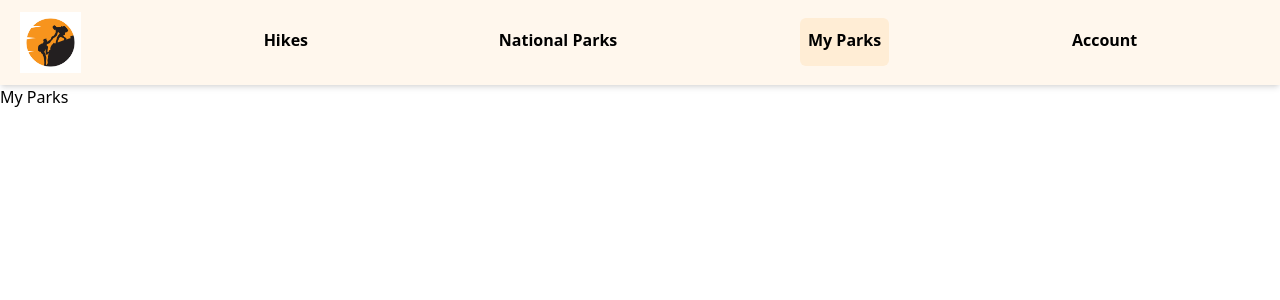
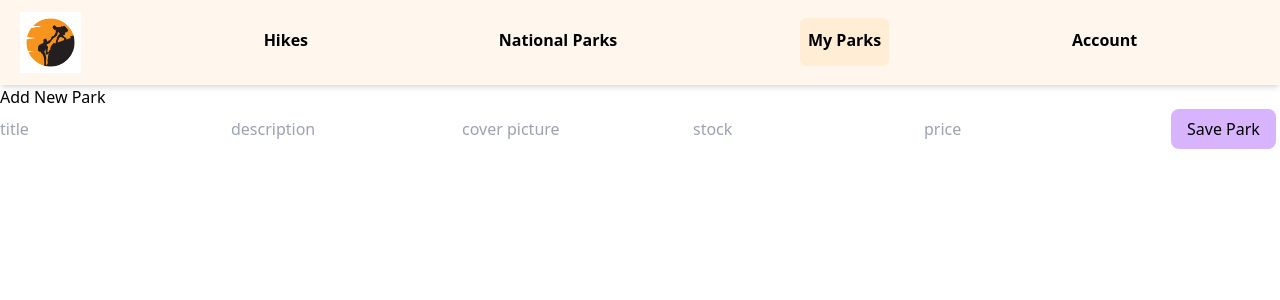
Before and after one commit to armando12100/Jason, a React (Vite) app in the folder client/: page /myparks in a window 1280 px wide. Shown: the top 300 px of the page. Built offline with nearby package versions, Linux system fonts and the light colour scheme.

Commit message:
MyParks page added

```diff
--- a/client/package.json
+++ b/client/package.json
@@ -10,6 +10,7 @@
     "preview": "vite preview"
   },
   "dependencies": {
+    "axios": "^1.7.3",
     "react": "^18.3.1",
     "react-dom": "^18.3.1",
     "react-router": "^6.24.1",
--- a/client/src/pages/MyParks.jsx
+++ b/client/src/pages/MyParks.jsx
@@ -1,8 +1,48 @@
+import { useState } from "react";
+import axios from "axios";
+import { useNavigate } from "react-router-dom";
 
 const MyParks = () => {
-  return (
-    <div>My Parks</div>
-  )
-}
+  const [park, setPark] = useState({
+    state: "",
+    park_name: "",
+    park_id: "",
+  });
 
-export default MyParks
+  const navigate = useNavigate();
+
+  const handleChange = (e) => {
+    setPark((prev) => ({
+      ...prev,
+      [e.target.name]: e.target.value,
+    }));
+  };
+
+  const handleClick = async (e) => {
+    e.preventDefault();
+    try {
+      await axios.post("http://localhost:3000/park", park);
+      navigate("/");
+    } catch (error) {
+      console.log(error);
+    }
+  };
+
+  return <div>
+  <h1>Add New Park</h1>
+  <input type="text" placeholder="title" onChange={handleChange} name="title"/>
+  <input type="text" placeholder="description" onChange={handleChange} name="descr"/>
+  <input type="text" placeholder="cover picture" onChange={handleChange} name="cover"/>
+  <input type="text" placeholder="stock" onChange={handleChange} name="in_stock"/>
+  <input type="number" placeholder="price" onChange={handleChange} name="price"/>
+  <button
+    className="bg-purple-300 cursor-pointer rounded-lg px-4 py-2 ml-4
+   hover:text-purple-300 hover:bg-white hover:border-pink-200
+   hover:border-2" onClick={handleClick}
+  >
+    Save Park
+  </button>
+</div>
+};
+
+export default MyParks;
```
Also changed, not shown: 1 other file (tests, documents, lock files or other folders).
